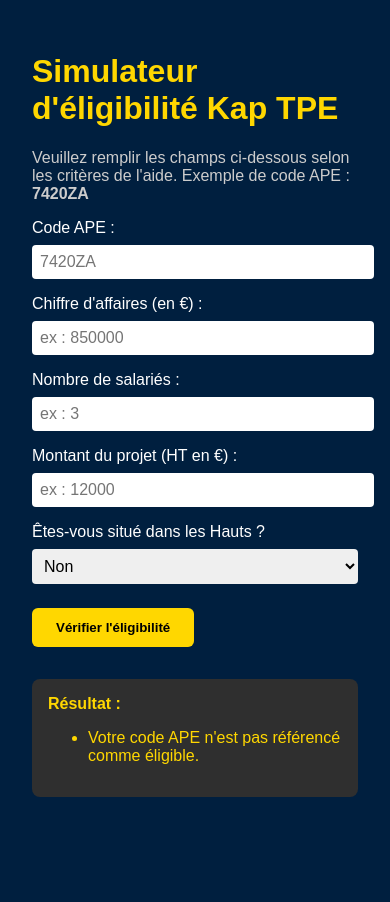
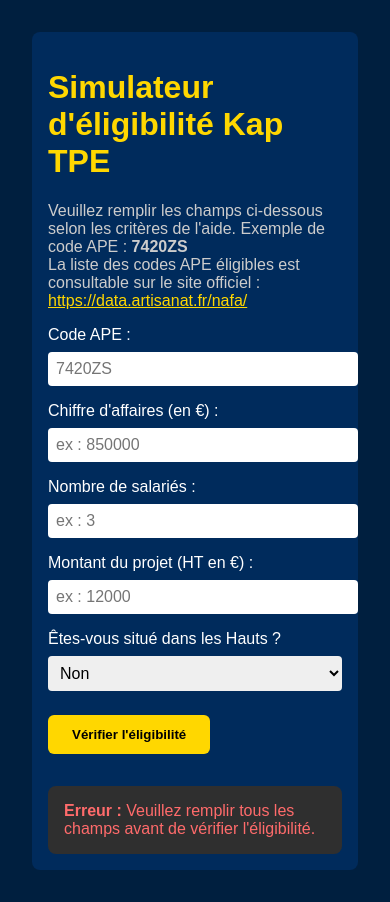
Before and after one commit to DCVisuals/Simulateur-Kap-TPE-v2, a plain HTML site: page index.html in a window 390 px wide. Both pictures are taken after a click on the button "Vérifier l'éligibilité". Before the commit the page ends 844 px from the top, so only its background shows below. Drawn offline with Linux system fonts and the light colour scheme.

Commit message:
Update index.html

```diff
--- a/index.html
+++ b/index.html
@@ -11,6 +11,15 @@
       color: #fff;
       margin: 0;
       padding: 2rem;
+      display: flex;
+      justify-content: center;
+    }
+    .container {
+      max-width: 600px;
+      width: 100%;
+      padding: 1rem;
+      background-color: #002b5c;
+      border-radius: 8px;
     }
     h1 {
       color: #FFD700;
@@ -47,14 +56,22 @@
       background-color: #2f2f2f;
       border-radius: 8px;
     }
+    @media (max-width: 768px) {
+      .container {
+        padding: 1rem;
+      }
+    }
   </style>
 </head>
 <body>
+  <div class="container">
     <h1>Simulateur d'éligibilité Kap TPE</h1>
-  <p>Veuillez remplir les champs ci-dessous selon les critères de l'aide. Exemple de code APE : <strong>7420ZA</strong></p>
+    <p>Veuillez remplir les champs ci-dessous selon les critères de l'aide. Exemple de code APE : <strong>7420ZS</strong><br>
+    La liste des codes APE éligibles est consultable sur le site officiel :
+    <a href="https://data.artisanat.fr/nafa/" target="_blank" style="color: #FFD700; text-decoration: underline;">https://data.artisanat.fr/nafa/</a></p>
 
     <label for="ape">Code APE :</label>
-  <input type="text" id="ape" placeholder="7420ZA" />
+    <input type="text" id="ape" placeholder="7420ZS" />
 
     <label for="ca">Chiffre d'affaires (en €) :</label>
     <input type="number" id="ca" placeholder="ex : 850000" />
@@ -74,11 +91,11 @@
     <button onclick="verifierEligibilite()">Vérifier l'éligibilité</button>
 
     <div id="result"></div>
+  </div>
 
   <script>
     let codesAPEEligibles = [];
 
-    // Charger la base JSON hébergée
     fetch("codes-ape.json")
       .then(response => response.json())
       .then(data => {
@@ -89,7 +106,7 @@
       });
 
     function verifierEligibilite() {
-      const ape = document.getElementById("ape").value.toUpperCase();
+      const ape = document.getElementById("ape").value.toUpperCase().trim();
       const ca = parseInt(document.getElementById("ca").value);
       const salaries = parseInt(document.getElementById("salaries").value);
       const montant = parseInt(document.getElementById("montant").value);
@@ -98,6 +115,12 @@
 
       let message = "";
       let errors = [];
+
+      if (!ape || isNaN(ca) || isNaN(salaries) || isNaN(montant)) {
+        result.innerHTML = "<strong>Erreur :</strong> Veuillez remplir tous les champs avant de vérifier l'éligibilité.";
+        result.style.color = "#ff6b6b";
+        return;
+      }
 
       if (!codesAPEEligibles.includes(ape)) {
         errors.push("Votre code APE n'est pas référencé comme éligible.");
@@ -111,15 +134,21 @@
       if (montant < 5001 || montant > 19999) {
         errors.push("Le montant du projet doit être compris entre 5 001 € et 19 999 € HT.");
       }
-      if (zone === "oui") {
-        errors.push("La localisation dans les Hauts n'est pas éligible.");
-      }
 
       if (errors.length > 0) {
         message = "<strong>Résultat :</strong><br><ul><li>" + errors.join("</li><li>") + "</li></ul>";
         result.style.color = "#FFD700";
       } else {
-        message = "<strong>Félicitations 🎉</strong><br>Votre projet semble éligible à l'aide Kap TPE. N'hésitez pas à nous contacter pour monter le dossier.";
+        const taux = zone === "oui" ? 0.6 : 0.5;
+        const aide = Math.round(montant * taux);
+        const reste = montant - aide;
+
+        message = `<strong>Félicitations 🎉</strong><br>
+        Votre projet semble éligible à l'aide Kap TPE.<br>
+        Taux de subvention : ${taux * 100}%<br>
+        Montant estimé de l'aide : ${aide.toLocaleString()} €<br>
+        Reste à charge estimé : ${reste.toLocaleString()} €.<br>
+        N'hésitez pas à nous contacter pour monter le dossier.`;
         result.style.color = "#00e676";
       }
 
```
Lines whose indentation alone changed are shown as unchanged.
